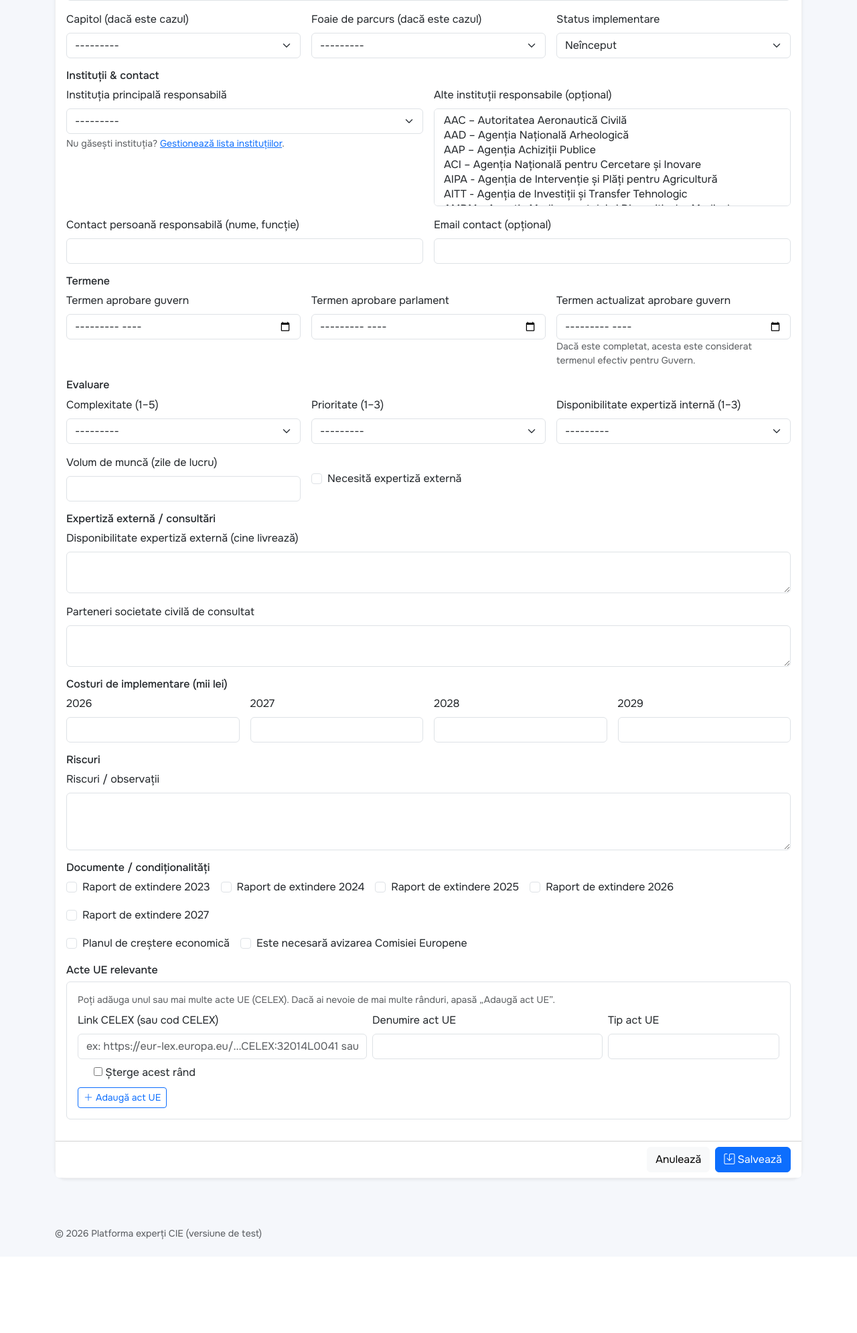
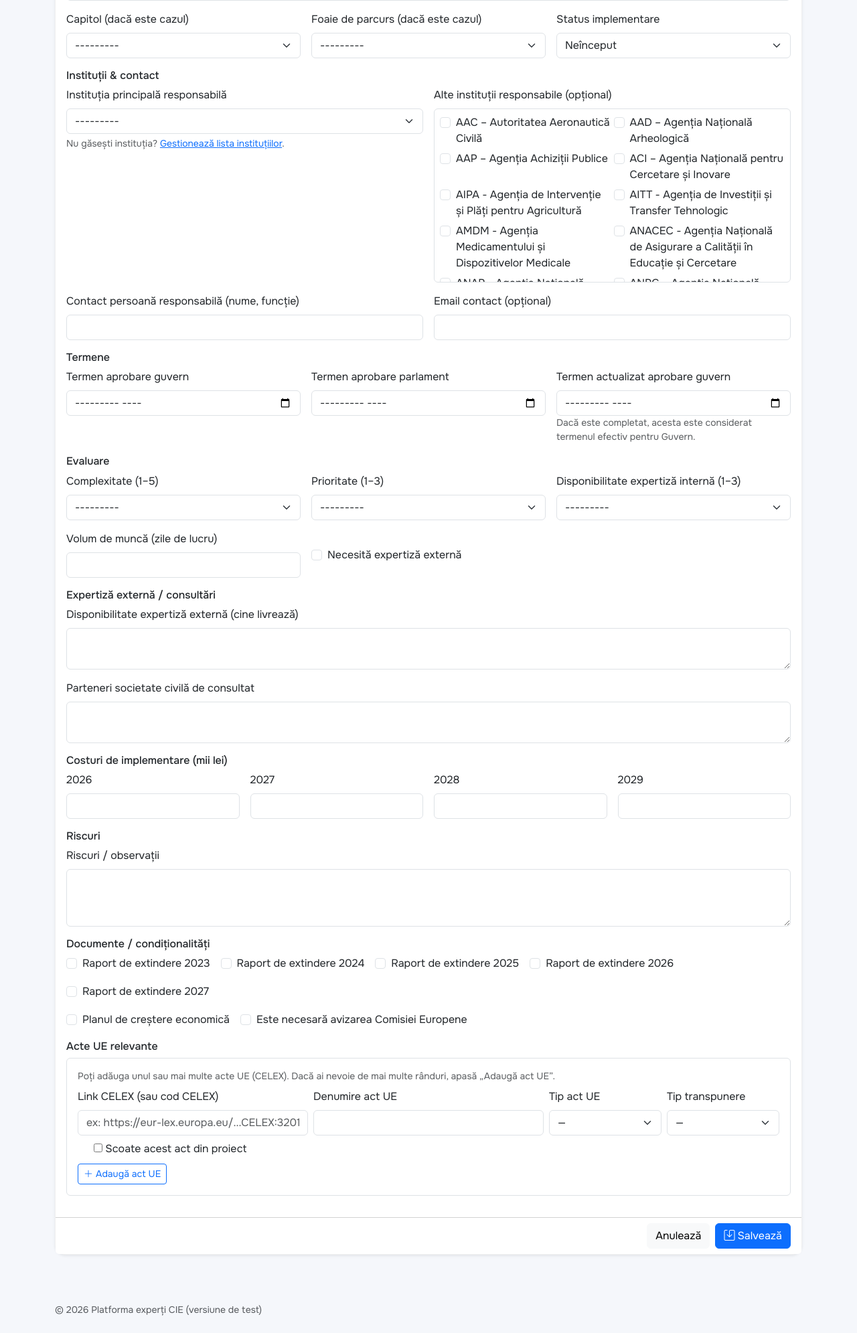
Before and after one commit to spatarum/cie-platforma, a Django app: page /administrare/pna/nou/ in a window 1280 px wide. Shown: the part 460-2451 px from the top of the page at 67% size. Before the commit the page ends 2311 px from the top, so only its background shows below. Run offline with Django 4.2, Linux system fonts and the light colour scheme; the visitor is signed in with stand-in values (Sample User, id 1); data comes from the database, SQL or seed files in the repository; data that the repository does not hold is empty.

Commit message:
Add files via upload

```diff
--- a/portal/forms.py
+++ b/portal/forms.py
@@ -717,7 +717,8 @@ class PnaProjectForm(forms.ModelForm):
             "criterion": forms.Select(attrs={"class": "form-select"}),
             "status_implementare": forms.Select(attrs={"class": "form-select"}),
             "institutie_principala_ref": forms.Select(attrs={"class": "form-select"}),
-            "institutii_responsabile": forms.SelectMultiple(attrs={"class": "form-select", "size": "6"}),
+            # Afișăm instituțiile ca listă de bife (mai ușor de selectat decât multi-select).
+            "institutii_responsabile": forms.CheckboxSelectMultiple(attrs={"class": "form-check-input"}),
             "contact_responsabil": forms.TextInput(attrs={"class": "form-control"}),
             "contact_responsabil_email": forms.EmailInput(attrs={"class": "form-control"}),
             "complexitate": forms.Select(attrs={"class": "form-select"}),
@@ -812,6 +813,22 @@ class PnaInstitutionForm(forms.ModelForm):
 class PnaEUActInlineForm(forms.Form):
     """Form simplu pentru adăugare acte UE direct din pagina de creare/editare proiect."""
 
+    EU_ACT_TYPE_CHOICES = [
+        ("", "—"),
+        ("Alt", "Alt"),
+        ("Comunicare", "Comunicare"),
+        ("Concluzii", "Concluzii"),
+        ("Convenție / Protocol", "Convenție / Protocol"),
+        ("Decizie", "Decizie"),
+        ("Directivă", "Directivă"),
+        ("Recomandare", "Recomandare"),
+        ("Regulament", "Regulament"),
+        ("Rezoluție", "Rezoluție"),
+        ("Tratat", "Tratat"),
+    ]
+
+    link_id = forms.IntegerField(required=False, widget=forms.HiddenInput())
+
     link_celex = forms.CharField(
         label="Link CELEX (sau cod CELEX)",
         max_length=400,
@@ -824,19 +841,45 @@ class PnaEUActInlineForm(forms.Form):
         required=False,
         widget=forms.TextInput(attrs={"class": "form-control"}),
     )
-    tip_document = forms.CharField(
+    tip_document = forms.ChoiceField(
         label="Tip act UE",
-        max_length=200,
         required=False,
-        widget=forms.TextInput(attrs={"class": "form-control"}),
+        choices=EU_ACT_TYPE_CHOICES,
+        widget=forms.Select(attrs={"class": "form-select"}),
     )
+
+    tip_transpunere = forms.ChoiceField(
+        label="Tip transpunere",
+        required=False,
+        choices=[
+            ("", "—"),
+            (PnaProjectEUAct.TIP_TRANSPUNERE_TOTAL, "Transpus total"),
+            (PnaProjectEUAct.TIP_TRANSPUNERE_PARTIAL, "Transpus parțial"),
+        ],
+        widget=forms.Select(attrs={"class": "form-select"}),
+    )
+
+    def __init__(self, *args, **kwargs):
+        super().__init__(*args, **kwargs)
+
+        # Dacă avem un tip_document preexistent care nu e în listă (date legacy), îl adăugăm
+        # ca opțiune, ca să nu rupem editarea.
+        tip_val = None
+        if self.is_bound:
+            tip_val = (self.data.get(self.add_prefix("tip_document")) or "").strip()
+        else:
+            tip_val = (self.initial or {}).get("tip_document")
+
+        if tip_val and tip_val not in [c[0] for c in self.EU_ACT_TYPE_CHOICES]:
+            self.fields["tip_document"].choices = list(self.fields["tip_document"].choices) + [(tip_val, tip_val)]
 
     def clean(self):
         cleaned = super().clean()
         link = (cleaned.get("link_celex") or "").strip()
         den = (cleaned.get("denumire") or "").strip()
         tip = (cleaned.get("tip_document") or "").strip()
-        if not link and not den and not tip:
+        tip_tr = (cleaned.get("tip_transpunere") or "").strip()
+        if not link and not den and not tip and not tip_tr:
             # rând gol
             cleaned["_empty"] = True
             return cleaned
@@ -850,7 +893,12 @@ class PnaEUActAttachForm(forms.Form):
 
     celex = forms.CharField(label="Link CELEX (sau cod CELEX)", max_length=400)
     denumire = forms.CharField(label="Denumire act UE", max_length=700, required=False)
-    tip_document = forms.CharField(label="Tip document UE", max_length=200, required=False)
+    tip_document = forms.ChoiceField(
+        label="Tip act UE",
+        required=False,
+        choices=PnaEUActInlineForm.EU_ACT_TYPE_CHOICES,
+        widget=forms.Select(attrs={"class": "form-select"}),
+    )
     url = forms.URLField(label="Link (opțional)", required=False)
 
     tip_transpunere = forms.ChoiceField(
@@ -868,7 +916,6 @@ class PnaEUActAttachForm(forms.Form):
         super().__init__(*args, **kwargs)
         self.fields["celex"].widget.attrs.update({"class": "form-control", "placeholder": "ex: 32014L0041"})
         self.fields["denumire"].widget.attrs.update({"class": "form-control"})
-        self.fields["tip_document"].widget.attrs.update({"class": "form-control"})
         self.fields["url"].widget.attrs.update({"class": "form-control"})
 
     def clean_celex(self):
--- a/portal/views.py
+++ b/portal/views.py
@@ -2130,6 +2130,7 @@ def admin_pna_create(request):
                     continue
                 den = (cd.get("denumire") or "").strip()
                 tip_doc = (cd.get("tip_document") or "").strip()
+                tip_tr = (cd.get("tip_transpunere") or "").strip()
                 act, _ = EUAct.objects.get_or_create(
                     celex=celex,
                     defaults={
@@ -2150,7 +2151,11 @@ def admin_pna_create(request):
                     changed = True
                 if changed:
                     act.save()
-                PnaProjectEUAct.objects.get_or_create(project=obj, eu_act=act)
+
+                link_obj, _created = PnaProjectEUAct.objects.get_or_create(project=obj, eu_act=act)
+                if link_obj.tip_transpunere != (tip_tr or ""):
+                    link_obj.tip_transpunere = tip_tr or ""
+                    link_obj.save(update_fields=["tip_transpunere"])
 
             messages.success(request, "Proiectul PNA a fost creat.")
             return redirect("admin_pna_detail", pk=obj.pk)
@@ -2175,6 +2180,10 @@ def admin_pna_edit(request, pk: int):
 
     ActeFormSet = formset_factory(PnaEUActInlineForm, extra=1, can_delete=True)
 
+    # Legături existente (pentru pre-populare și update/delete)
+    existing_links = list(obj.acte_ue_legaturi.select_related("eu_act").all())
+    existing_by_id = {l.id: l for l in existing_links}
+
     if request.method == "POST":
         form = PnaProjectForm(request.POST, instance=obj)
         acte_formset = ActeFormSet(request.POST, prefix="acts")
@@ -2183,13 +2192,31 @@ def admin_pna_edit(request, pk: int):
             form.sync_institution_legacy_fields(obj)
 
             for cd in acte_formset.cleaned_data:
-                if not cd or cd.get("DELETE") or cd.get("_empty"):
+                if not cd or cd.get("_empty"):
                     continue
+
+                link_id = cd.get("link_id")
+                is_delete = bool(cd.get("DELETE"))
+
+                # Ștergere legătură existentă
+                if link_id and is_delete:
+                    link_obj = existing_by_id.get(int(link_id))
+                    if link_obj:
+                        link_obj.delete()
+                    continue
+
+                # rând nou șters → ignorăm
+                if (not link_id) and is_delete:
+                    continue
+
                 celex, url = _extract_celex_from_link_or_code(cd.get("link_celex") or "")
                 if not celex:
                     continue
+
                 den = (cd.get("denumire") or "").strip()
                 tip_doc = (cd.get("tip_document") or "").strip()
+                tip_tr = (cd.get("tip_transpunere") or "").strip()
+
                 act, _ = EUAct.objects.get_or_create(
                     celex=celex,
                     defaults={
@@ -2202,21 +2229,60 @@ def admin_pna_edit(request, pk: int):
                 if den and act.denumire != den:
                     act.denumire = den
                     changed = True
-                if tip_doc and act.tip_document != tip_doc:
-                    act.tip_document = tip_doc
+                # permitem actualizarea tipului chiar dacă e gol (admin poate să îl golească)
+                if act.tip_document != (tip_doc or ""):
+                    act.tip_document = tip_doc or ""
                     changed = True
                 if url and act.url != url:
                     act.url = url
                     changed = True
                 if changed:
                     act.save()
-                PnaProjectEUAct.objects.get_or_create(project=obj, eu_act=act)
+
+                if link_id:
+                    link_obj = existing_by_id.get(int(link_id))
+                    if not link_obj:
+                        # fallback: dacă între timp a dispărut, tratăm ca rând nou
+                        link_obj, _ = PnaProjectEUAct.objects.get_or_create(project=obj, eu_act=act)
+                    else:
+                        # dacă admin a schimbat CELEX-ul pe un act deja existent în proiect,
+                        # evităm încălcarea unique_together prin merge.
+                        if link_obj.eu_act_id != act.id:
+                            other = PnaProjectEUAct.objects.filter(project=obj, eu_act=act).first()
+                            if other:
+                                if other.tip_transpunere != (tip_tr or ""):
+                                    other.tip_transpunere = tip_tr or ""
+                                    other.save(update_fields=["tip_transpunere"])
+                                link_obj.delete()
+                                continue
+                            link_obj.eu_act = act
+                        # tip transpunere poate fi setat/șters
+                        if link_obj.tip_transpunere != (tip_tr or ""):
+                            link_obj.tip_transpunere = tip_tr or ""
+                        link_obj.save()
+                else:
+                    # rând nou
+                    link_obj, _ = PnaProjectEUAct.objects.get_or_create(project=obj, eu_act=act)
+                    if link_obj.tip_transpunere != (tip_tr or ""):
+                        link_obj.tip_transpunere = tip_tr or ""
+                        link_obj.save(update_fields=["tip_transpunere"])
 
             messages.success(request, "Proiectul PNA a fost actualizat.")
             return redirect("admin_pna_detail", pk=obj.pk)
     else:
         form = PnaProjectForm(instance=obj)
-        acte_formset = ActeFormSet(prefix="acts")
+
+        initial = [
+            {
+                "link_id": link.id,
+                "link_celex": link.eu_act.celex,
+                "denumire": link.eu_act.denumire,
+                "tip_document": link.eu_act.tip_document,
+                "tip_transpunere": link.tip_transpunere,
+            }
+            for link in existing_links
+        ]
+        acte_formset = ActeFormSet(prefix="acts", initial=initial)
 
     return render(
         request,
--- a/templates/portal/admin_pna_form.html
+++ b/templates/portal/admin_pna_form.html
@@ -65,7 +65,18 @@
       </div>
       <div class="col-12 col-md-6">
         <label class="form-label">{{ form.institutii_responsabile.label }}</label>
-        {{ form.institutii_responsabile }}
+        <div class="border rounded p-2" style="max-height: 260px; overflow: auto;">
+          <div class="row g-1">
+            {% for cb in form.institutii_responsabile %}
+              <div class="col-12 col-md-6">
+                <div class="form-check">
+                  {{ cb.tag }}
+                  <label class="form-check-label" for="{{ cb.id_for_label }}">{{ cb.choice_label }}</label>
+                </div>
+              </div>
+            {% endfor %}
+          </div>
+        </div>
         {% if form.institutii_responsabile.errors %}<div class="text-danger small">{{ form.institutii_responsabile.errors }}</div>{% endif %}
       </div>
       <div class="col-12 col-md-6">
@@ -213,7 +224,8 @@
             <div class="text-danger small mb-2">{{ f.non_field_errors }}</div>
           {% endif %}
           <div class="row g-2 align-items-end mb-2 eu-act-row">
-            <div class="col-12 col-md-5">
+            {{ f.link_id }}
+            <div class="col-12 col-md-4">
               <label class="form-label">{{ f.link_celex.label }}</label>
               {{ f.link_celex }}
             </div>
@@ -221,15 +233,19 @@
               <label class="form-label">{{ f.denumire.label }}</label>
               {{ f.denumire }}
             </div>
-            <div class="col-12 col-md-3">
+            <div class="col-6 col-md-2">
               <label class="form-label">{{ f.tip_document.label }}</label>
               {{ f.tip_document }}
+            </div>
+            <div class="col-6 col-md-2">
+              <label class="form-label">{{ f.tip_transpunere.label }}</label>
+              {{ f.tip_transpunere }}
             </div>
             {% if f.DELETE %}
               <div class="col-12">
                 <div class="form-check">
                   {{ f.DELETE }}
-                  <label class="form-check-label" for="{{ f.DELETE.id_for_label }}">Șterge acest rând</label>
+                  <label class="form-check-label" for="{{ f.DELETE.id_for_label }}">Scoate acest act din proiect</label>
                 </div>
               </div>
             {% endif %}
@@ -239,7 +255,8 @@
 
       <template id="euActEmptyFormTemplate">
         <div class="row g-2 align-items-end mb-2 eu-act-row">
-          <div class="col-12 col-md-5">
+          {{ acte_formset.empty_form.link_id }}
+          <div class="col-12 col-md-4">
             <label class="form-label">{{ acte_formset.empty_form.link_celex.label }}</label>
             {{ acte_formset.empty_form.link_celex }}
           </div>
@@ -247,15 +264,19 @@
             <label class="form-label">{{ acte_formset.empty_form.denumire.label }}</label>
             {{ acte_formset.empty_form.denumire }}
           </div>
-          <div class="col-12 col-md-3">
+          <div class="col-6 col-md-2">
             <label class="form-label">{{ acte_formset.empty_form.tip_document.label }}</label>
             {{ acte_formset.empty_form.tip_document }}
+          </div>
+          <div class="col-6 col-md-2">
+            <label class="form-label">{{ acte_formset.empty_form.tip_transpunere.label }}</label>
+            {{ acte_formset.empty_form.tip_transpunere }}
           </div>
           {% if acte_formset.empty_form.DELETE %}
             <div class="col-12">
               <div class="form-check">
                 {{ acte_formset.empty_form.DELETE }}
-                <label class="form-check-label">Șterge acest rând</label>
+                <label class="form-check-label">Scoate acest act din proiect</label>
               </div>
             </div>
           {% endif %}
```
Also changed, not shown: templates/portal/admin_pna_list.html (+9 -3 lines).
